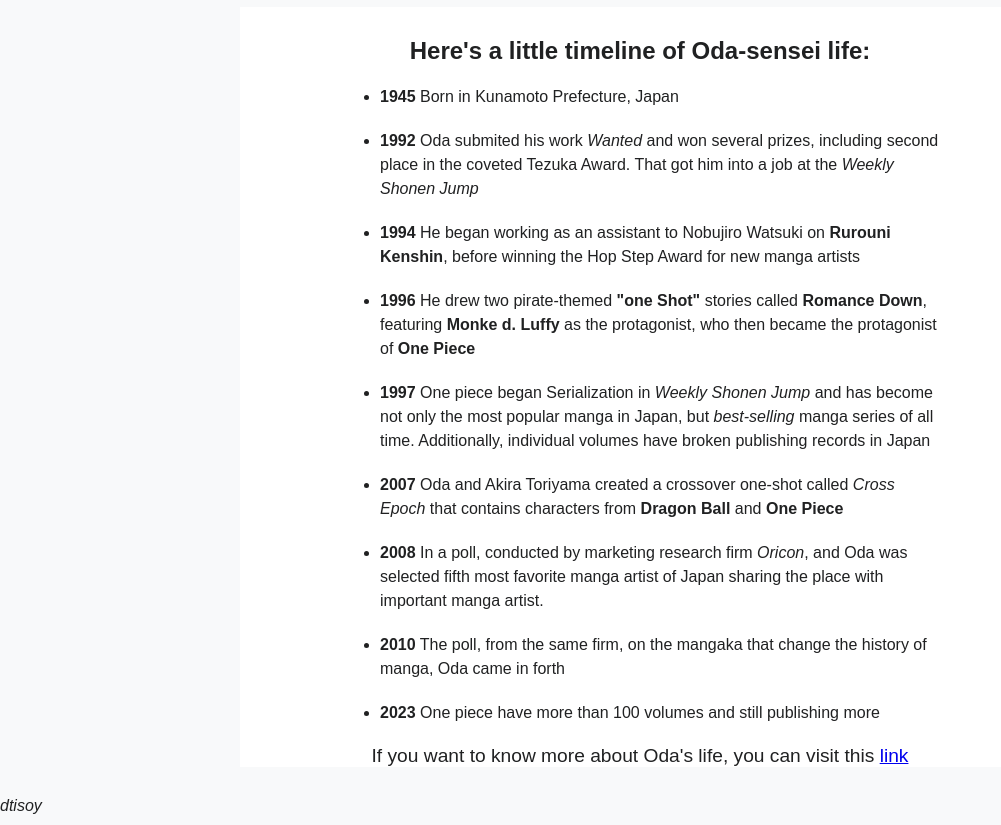
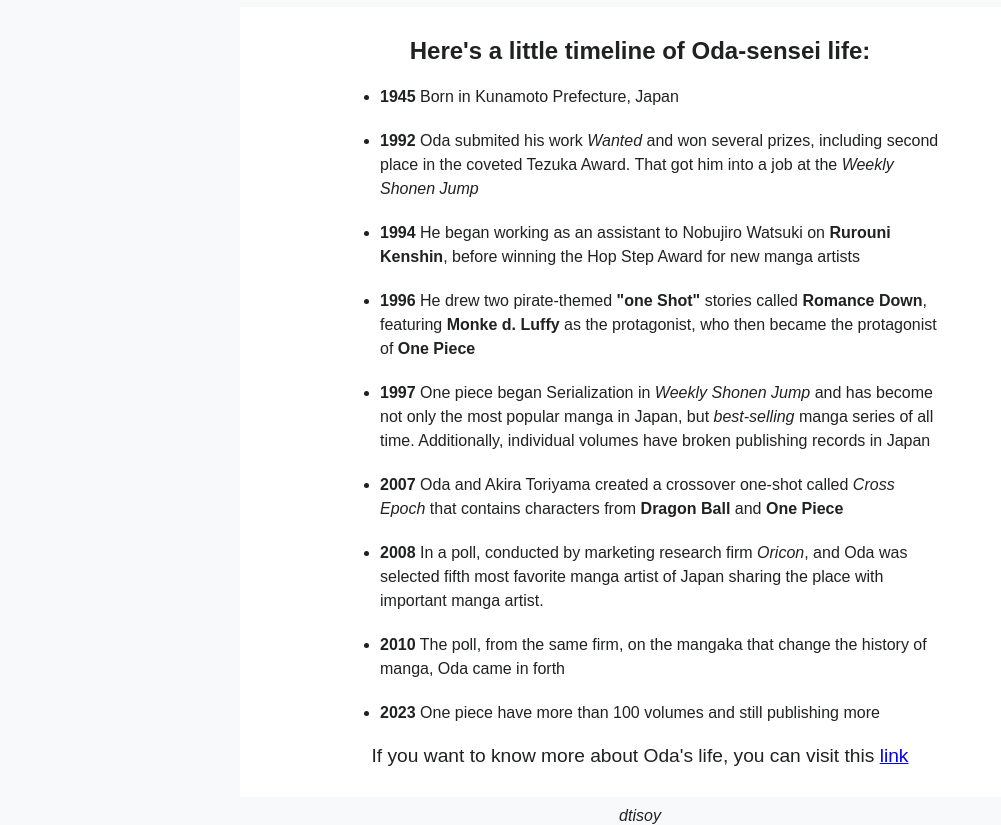
Before and after one commit to dtisoy/tribute-page, a plain HTML site: page index.html in a window 1280 px wide. Shown: the part 420-1245 px from the top of the page, without its empty margins (0-1001 px from the left). Drawn offline with Linux system fonts and the light colour scheme.

Commit message:
add: center the footer content

```diff
--- a/styles.css
+++ b/styles.css
@@ -80,9 +80,15 @@ ul li {
 section {
   background-color: var(--background-color-2);
   padding-top: 10px;
+  padding-bottom: 10px;
 }
 
 section > p {
   margin: 20px auto;
   font-style: normal;
 }
+
+footer {
+  width: fit-content;
+  margin: auto;
+}
```
